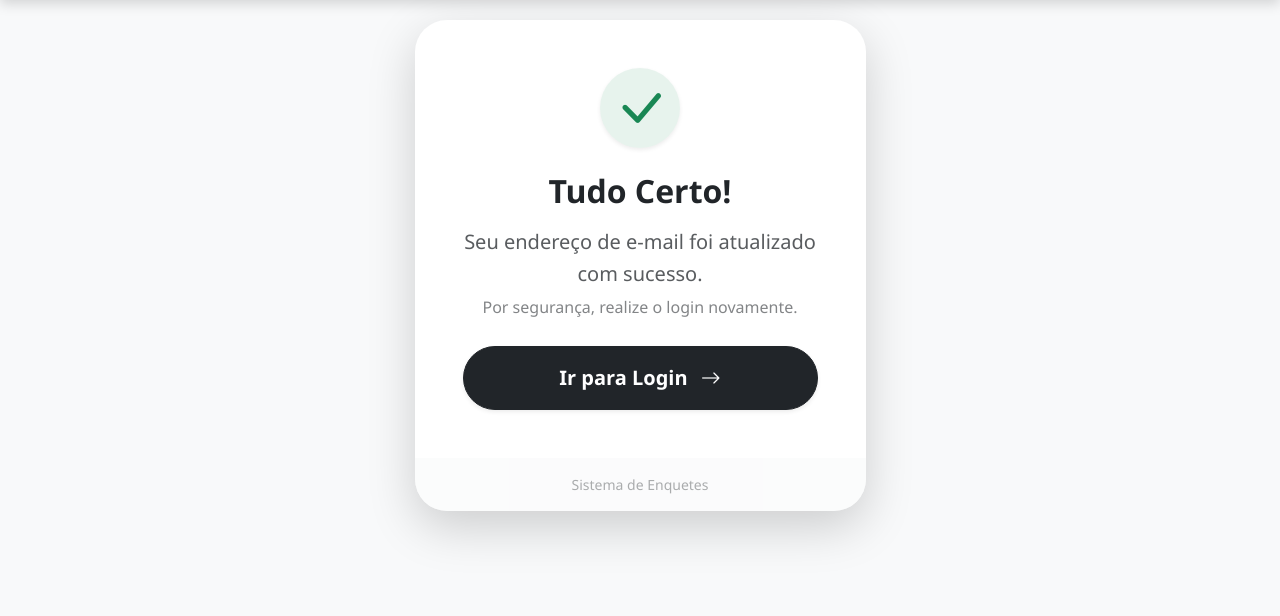
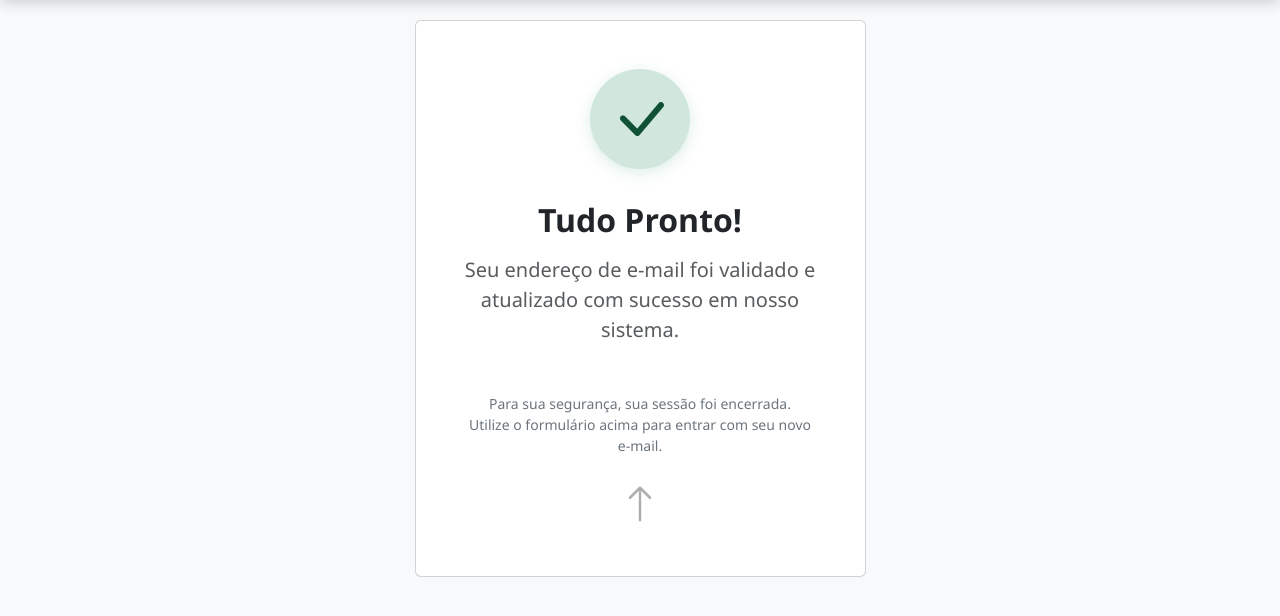
Before and after one commit to AprendendoLinux/enquetes, a FastAPI app: template app/templates/email_change_success.html in a window 1280 px wide. Shown: the part 80-696 px from the top of the page. Run offline with FastAPI, Linux system fonts and the light colour scheme; the template is opened without the code that fills it, so the values that code supplies are empty; parts of the project's set-up code (start-up, migrations or seed data) failed here and were passed over.

Commit message:
Alterações diversas

```diff
--- a/app/templates/base.html
+++ b/app/templates/base.html
@@ -16,10 +16,10 @@
   {% set clean_url = base_url.rstrip('/') %}
 
   <meta property="og:type" content="website">
-  <meta property="og:url" content="{% block og_url %}{{ clean_url }}/{% endblock %}">
-  <meta property="og:title" content="{% block og_title %}Sistema de Enquetes Inteligentes{% endblock %}">
-  <meta property="og:description" content="{% block og_description %}Crie, vote e descubra resultados em tempo real.{% endblock %}">
-  <meta property="og:image" content="{% block og_image %}{{ clean_url }}/static/card.jpg{% endblock %}">
+  <meta property="og:url" content="{% block og_url %}{{ clean_url }}/{% endblock %}\">
+  <meta property="og:title" content="{% block og_title %}Sistema de Enquetes Inteligentes{% endblock %}\">
+  <meta property="og:description" content="{% block og_description %}Crie, vote e descubra resultados em tempo real.{% endblock %}\">
+  <meta property="og:image" content="{% block og_image %}{{ clean_url }}/static/card.jpg{% endblock %}\">
   <meta property="og:image:width" content="1200">
   <meta property="og:image:height" content="630">
   <meta property="twitter:card" content="summary_large_image">
@@ -116,7 +116,8 @@
                 </div>
 
             {% else %}
-                {% if request.url.path == '/' or request.url.path == '/login' %}
+                {# --- CORREÇÃO: ADICIONADO '/my_profile/verify_email' NA LISTA --- #}
+                {% if request.url.path == '/' or request.url.path == '/login' or request.url.path == '/auth/token' or request.url.path == '/my_profile/verify_email' %}
                     <form action="/auth/token" method="post" class="d-flex align-items-center gap-2">
                         <input type="email" name="username" class="form-control input-dark-theme" placeholder="E-mail" style="width: 160px;" required>
                         <input type="password" name="password" class="form-control input-dark-theme" placeholder="Senha" style="width: 160px;" required>
@@ -139,7 +140,6 @@
   </nav>
 
   <div class="container" style="margin-top: 100px; margin-bottom: 60px;">
-      {# --- AQUI ESTÁ O SEGREDO: BLOCO FLASH MESSAGES --- #}
       {% block flash_messages %}
           {% if error %}
           <div class="alert alert-danger alert-dismissible fade show mb-4 shadow-sm border-0 rounded-3" role="alert">
--- a/app/templates/email_change_success.html
+++ b/app/templates/email_change_success.html
@@ -1,36 +1,72 @@
 {% extends "base.html" %}
 
 {% block title %}E-mail Atualizado{% endblock %}
+
+{% block extra_css %}
+<style>
+    /* Estilo Consistente com o Perfil */
+    .card-message {
+        border: none;
+        border-radius: 20px;
+        box-shadow: 0 10px 40px rgba(0,0,0,0.08);
+        background: #fff;
+        overflow: hidden;
+    }
+
+    .icon-wrapper {
+        width: 100px;
+        height: 100px;
+        border-radius: 50%;
+        background-color: #d1e7dd; /* Verde Suave */
+        color: #0f5132; /* Verde Escuro */
+        display: flex;
+        align-items: center;
+        justify-content: center;
+        margin: 0 auto 2rem auto;
+        box-shadow: 0 4px 15px rgba(25, 135, 84, 0.15);
+    }
+
+    .btn-dark-elegant {
+        background-color: #212529;
+        border: none;
+        padding: 0.8rem 2rem;
+        font-weight: 600;
+        border-radius: 50px;
+        transition: all 0.2s;
+    }
+    .btn-dark-elegant:hover {
+        background-color: #000;
+        transform: translateY(-2px);
+        box-shadow: 0 4px 12px rgba(0,0,0,0.15);
+    }
+</style>
+{% endblock %}
 
 {% block content %}
 <div class="row justify-content-center align-items-center" style="min-height: 60vh;">
     <div class="col-md-6 col-lg-5 text-center">
 
-        <div class="card border-0 shadow-lg rounded-5 overflow-hidden bg-white">
+        <div class="card card-message">
             <div class="card-body p-5">
 
-                <div class="mb-4">
-                    <div class="d-inline-flex align-items-center justify-content-center bg-success bg-opacity-10 text-success rounded-circle shadow-sm" style="width: 80px; height: 80px;">
-                        <i class="bi bi-check-lg display-4"></i>
-                    </div>
+                <div class="icon-wrapper">
+                    <i class="bi bi-check-lg display-3"></i>
                 </div>
 
-                <h2 class="fw-bold text-dark mb-3">Tudo Certo!</h2>
+                <h2 class="fw-bold text-dark mb-3">Tudo Pronto!</h2>
 
-                <p class="text-muted mb-4 fs-5" style="line-height: 1.6;">
-                    Seu endereço de e-mail foi atualizado com sucesso.<br>
-                    <span class="fs-6 opacity-75">Por segurança, realize o login novamente.</span>
+                <p class="text-muted mb-5 fs-5">
+                    Seu endereço de e-mail foi validado e atualizado com sucesso em nosso sistema.
                 </p>
 
-                <div class="d-grid gap-3">
-                    <a href="/login" class="btn btn-dark rounded-pill fw-bold py-3 shadow-sm btn-lg">
-                        Ir para Login <i class="bi bi-arrow-right ms-2"></i>
-                    </a>
+                <p class="small text-secondary mb-4">
+                    Para sua segurança, sua sessão foi encerrada.<br>
+                    Utilize o formulário acima para entrar com seu novo e-mail.
+                </p>
+
+                <div class="d-none d-lg-block text-muted opacity-50 animation-bounce">
+                    <i class="bi bi-arrow-up display-6"></i>
                 </div>
-            </div>
-
-            <div class="card-footer bg-light border-0 py-3 text-muted small opacity-50">
-                Sistema de Enquetes
             </div>
         </div>
 
```
